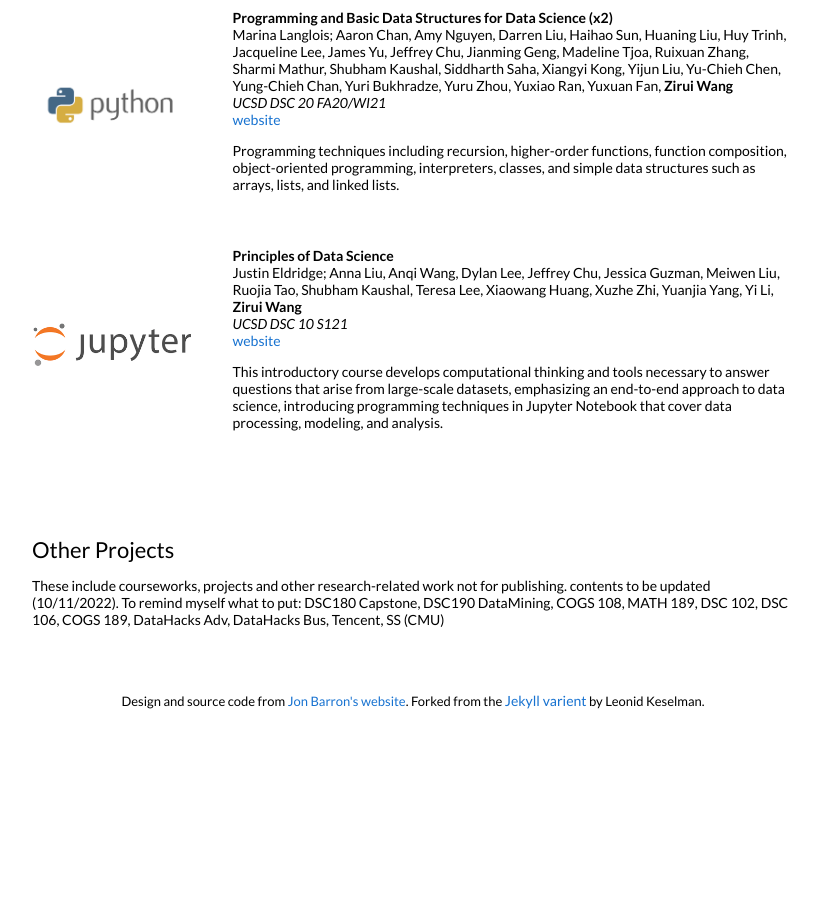
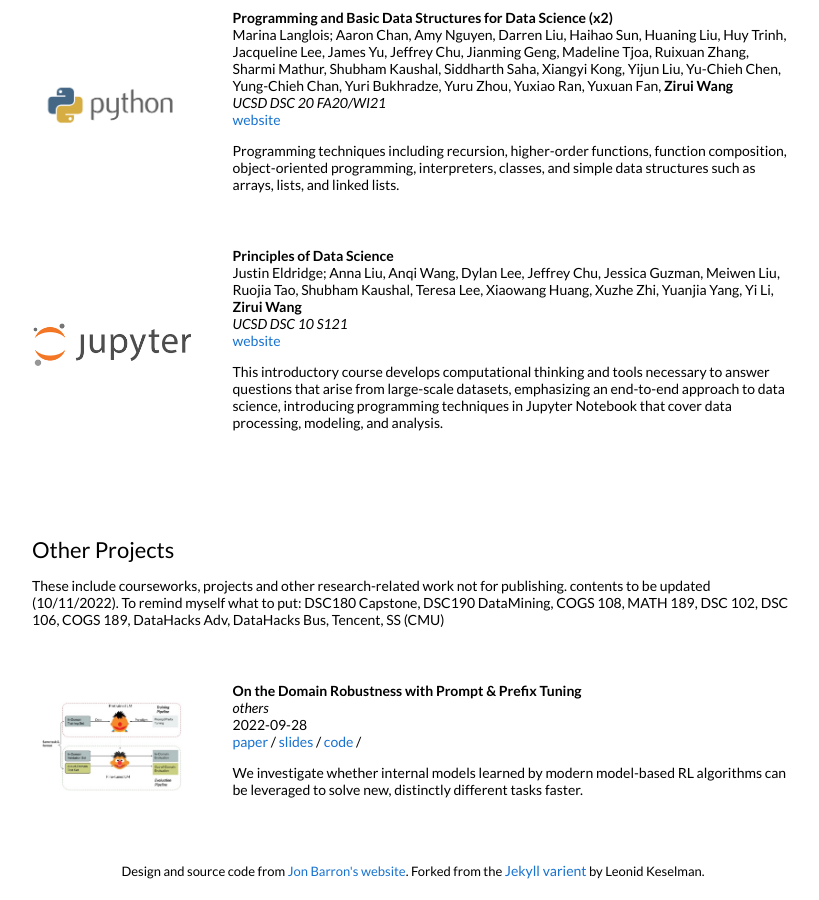
Before and after one commit to zwcolin/zwcolin.github.io, a Jekyll site: the page built from _posts/2022-10-15-cse151b.markdown, in a window 1280 px wide and 900 px high, scrolled down 2790 px. Shown: the whole window, without its empty margins (227-1046 px from the left). Built offline with Jekyll 4.4.1, drawn with Linux system fonts in a browser that asks for light colours; before the commit the page ends 3520 px from its top, so only the background shows below that.

Commit message:
update dsc180

```diff
--- a/_layouts/default.html
+++ b/_layouts/default.html
@@ -40,7 +40,7 @@
                 <a href="https://zwcolin.github.io">CV</a> &nbsp;/&nbsp;
                 <a href="https://github.com/zwcolin">GitHub</a> &nbsp;/&nbsp;
                 <a href="https://twitter.com/zwcolin">Twitter</a> &nbsp;/&nbsp;
-                <a href="https://zwcolin.github.io">Google Scholar</a> &nbsp;/&nbsp;
+                <a href="https://scholar.google.com/citations?hl=en&user=xfnk-58AAAAJ">Google Scholar</a> &nbsp;/&nbsp;
                 <a href="https://www.linkedin.com/in/zwcolin"> LinkedIn </a>
               </p>
             </td>
@@ -181,7 +181,7 @@
           {% if cat == 'others' %}
           <tr>
             <td style="padding:2.5%;width:25%;vertical-align:middle;min-width:120px">
-              <img src="/tn{{post.image}}" alt="project image" style="width:auto; height:auto; max-width:100%;" />
+              <img src="{{post.image}}" alt="project image" style="width:auto; height:auto; max-width:100%;" />
             </td>
             <td style="padding:2.5%;width:75%;vertical-align:middle">
               <h3>{{post.title}}</h3>
@@ -197,29 +197,14 @@
               {% if post.paper %}
               <a href="{{post.paper}}">paper</a> /
               {% endif %}
-              {% if post.patent %}
-              <a href="{{post.patent}}">patent</a> /
+              {% if post.report %}
+              <a href="{{post.report}}">report</a> /
               {% endif %}
-              {% if post.patent2 %}
-              <a href="{{post.patent2}}">patent #2</a> /
-              {% endif %}
-              {% if post.patent3 %}
-              <a href="{{post.patent3}}">patent #3</a> /
-              {% endif %}
-              {% if post.video %}
-              <a href="{{post.video}}">video</a> /
-              {% endif %}
-              {% if post.video2 %}
-              <a href="{{post.video2}}">video #2</a> /
+              {% if post.slides %}
+              <a href="{{post.slides}}">slides</a> /
               {% endif %}
               {% if post.code %}
               <a href="{{post.code}}">code</a> /
-              {% endif %}
-              {% if post.poster %}
-              <a href="{{post.poster}}">poster</a> /
-              {% endif %}
-              {% if post.slides %}
-              <a href="{{post.slides}}">slides</a> /
               {% endif %}
               <p></p>
               {{ post.excerpt }}
```
Also changed, not shown: _posts/2022-10-20-dsc180.markdown (added, +12 -0 lines), images/dsc180.png (added), 1 other file.
